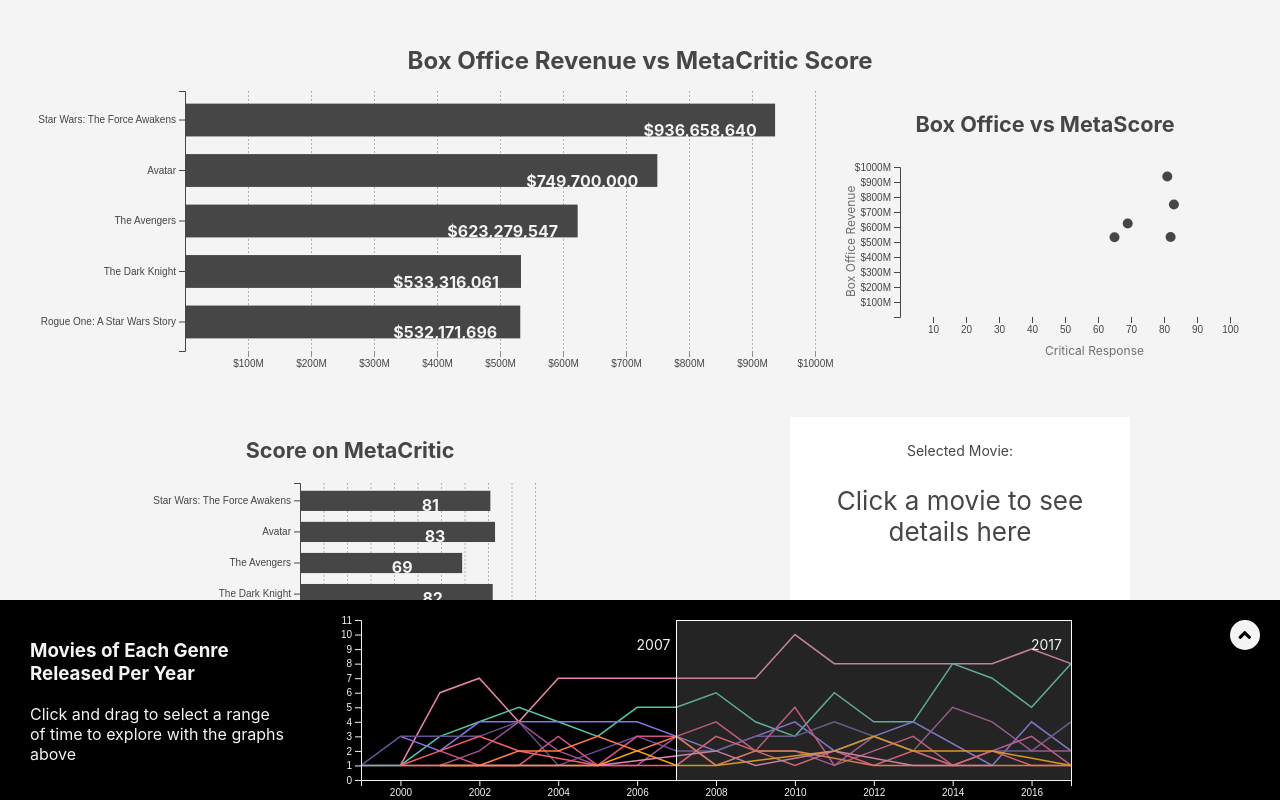
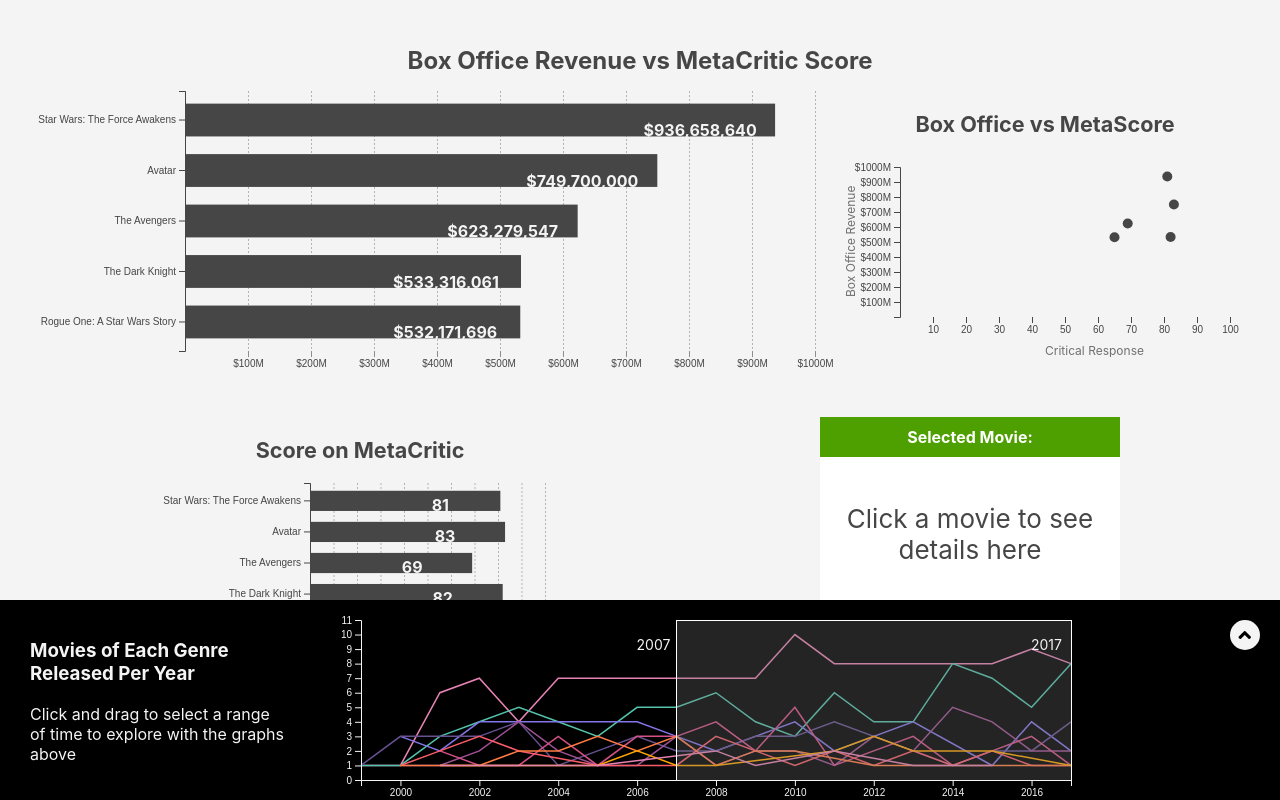
Before and after one commit to keithlmiller/entertainment-franchise-vis, a React (Create React App) app: page / in a window 1280 px wide. Shown: the top 800 px of the page. Built offline with nearby package versions, Linux system fonts and the light colour scheme.

Commit message:
commit because battery dying, styling on selected movie details

```diff
--- a/src/App.js
+++ b/src/App.js
@@ -287,34 +287,38 @@
 
               {/* TODO: split this section to a new component */}
               <div className='selected-movie-section'>
-                <SectionTitle title='Selected Movie:' />{!!selectedMovie.length && <span>{selectedMovieDetails.title}</span>}
+                <div className={`fixed-section-title ${sortProperty}`}>
+                  <span>Selected Movie:</span>
+                </div>
 
                 {!!selectedMovie.length ?
                   <div className='selected-movie-details'>
                     <div className='movie-details-header'>
-                      <img src={selectedMovieDetails.poster} className='movie-poster' alt='poster' width='50px' />
+                      <img src={selectedMovieDetails.poster} className='movie-poster' alt='poster' />
                       <div className='general-details'>
-                        <ul>
-                          <li>Director: {selectedMovieDetails.director}</li>
-                          <li>Rated: {selectedMovieDetails.rated}</li>
-                          <li>Runtime: {selectedMovieDetails.runtime}</li>
+                        <h3 className='selected-movie-title'>{selectedMovieDetails.title}</h3>
+                        <ul className='movie-details-list'>
+                          <li><label>Director:</label> {selectedMovieDetails.director}</li>
+                          <li><label>Rated:</label> {selectedMovieDetails.rated}</li>
+                          <li><label>Runtime:</label> {selectedMovieDetails.runtime}</li>
                         </ul>
                       </div>
                     </div>
 
-                    <ul>
+                    <ul className='movie-details-list'>
                       {/* <li>{new Date(selectedMovieDetails.date)}</li> */}
-                      <li>Box Office: ${d3.format(',')(selectedMovieDetails.boxOffice)}</li>
-                      <li>Metascore: {selectedMovieDetails.metascore}</li>
-                      <li>Genres: {selectedMovieDetails.genre}</li>
+                      <li><label>Box Office:</label> ${d3.format(',')(selectedMovieDetails.boxOffice)}</li>
+                      <li><label>Metascore:</label> {selectedMovieDetails.metascore}</li>
+                      <li><label>Genres:</label> {selectedMovieDetails.genre}</li>
                       {/* <li>{selectedMovieDetails.ratings}</li> */}
                     </ul>
 
-                    <SectionTitle title='Synopsis' />
+                  <div className='selected-movie-synopsis'>
                     <p>
                       {selectedMovieDetails.plot}
                     </p>
-                  </div> : <p>Click a movie to see details here</p>
+                  </div>
+                  </div> : <p className='empty-message'>Click a movie to see details here</p>
                 }
               </div>
             </div>
--- a/src/App.scss
+++ b/src/App.scss
@@ -101,25 +101,87 @@
 }
 
 .selected-movie-section {
+  position: relative;
+  display: flex;
+  flex-direction: column;
   width: 300px;
   height: 300px;
   background: #fff;
-  overflow-y: scroll;
-  padding: 20px;
 
-  .movie-details-header {
+  .fixed-section-title {
     display: flex;
-    align-items: flex-start;
+    justify-content: center;
+    align-items: center;
+    padding: 10px;
+    color: #fff;
+    font-weight: bold;
+    font-size: 16px;
 
-    .movie-poster {
-      width: 50px;
+    &.boxOffice {
+      background: $dollar-color;
+    }
+
+    &.metascore {
+      background: $reviews-color;
     }
   }
 
   .selected-movie-details {
+    padding: 15px;
+    overflow-y: scroll;
     color: #444;
     text-align: left;
     font-size: 14px;
+
+    .movie-details-header {
+      display: flex;
+      align-items: flex-start;
+
+      .general-details {
+        display: flex;
+        flex-direction: column;
+        padding-left: 12px;
+
+        .selected-movie-title {
+          margin: 5px 0;
+          font-size: 21px;
+          font-weight: bold;
+        }
+      }
+
+      .movie-poster {
+        width: 110px;
+      }
+    }
+
+    .movie-details-list {
+      margin: 5px 0;
+      padding: 0;
+      list-style: none;
+
+      li {
+        padding-bottom: 5px;
+      }
+
+      label {
+        font-weight: bold;
+      }
+    }
+
+    .selected-movie-synopsis {
+      margin: 15px 0px;
+      padding: 10px;
+      border: 1px solid #707070;
+
+      p {
+        margin: 5px;
+        font-style: italic;
+      }
+    }
+  }
+
+  .empty-message {
+    padding: 20px;
   }
 }
 
```
